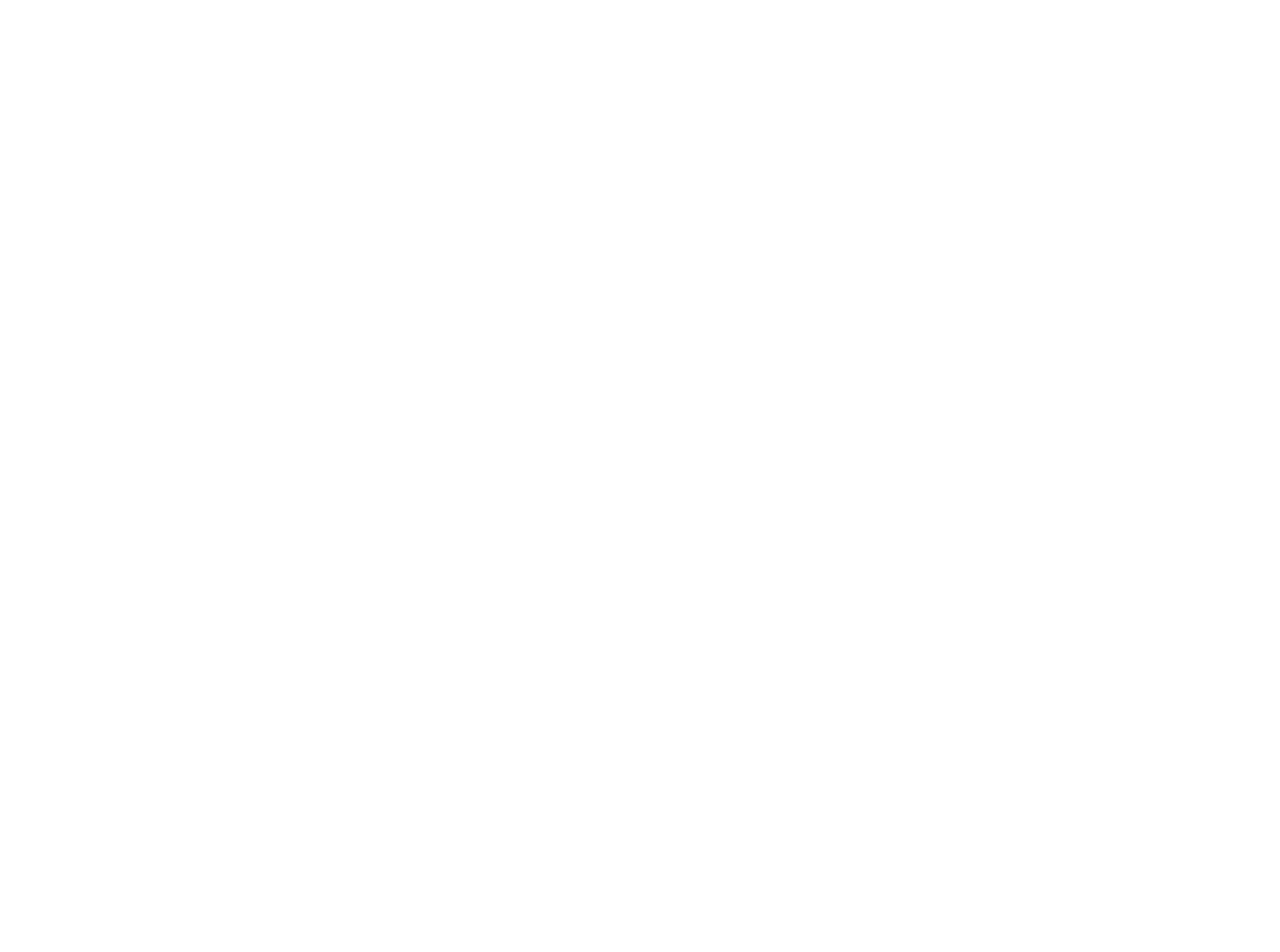
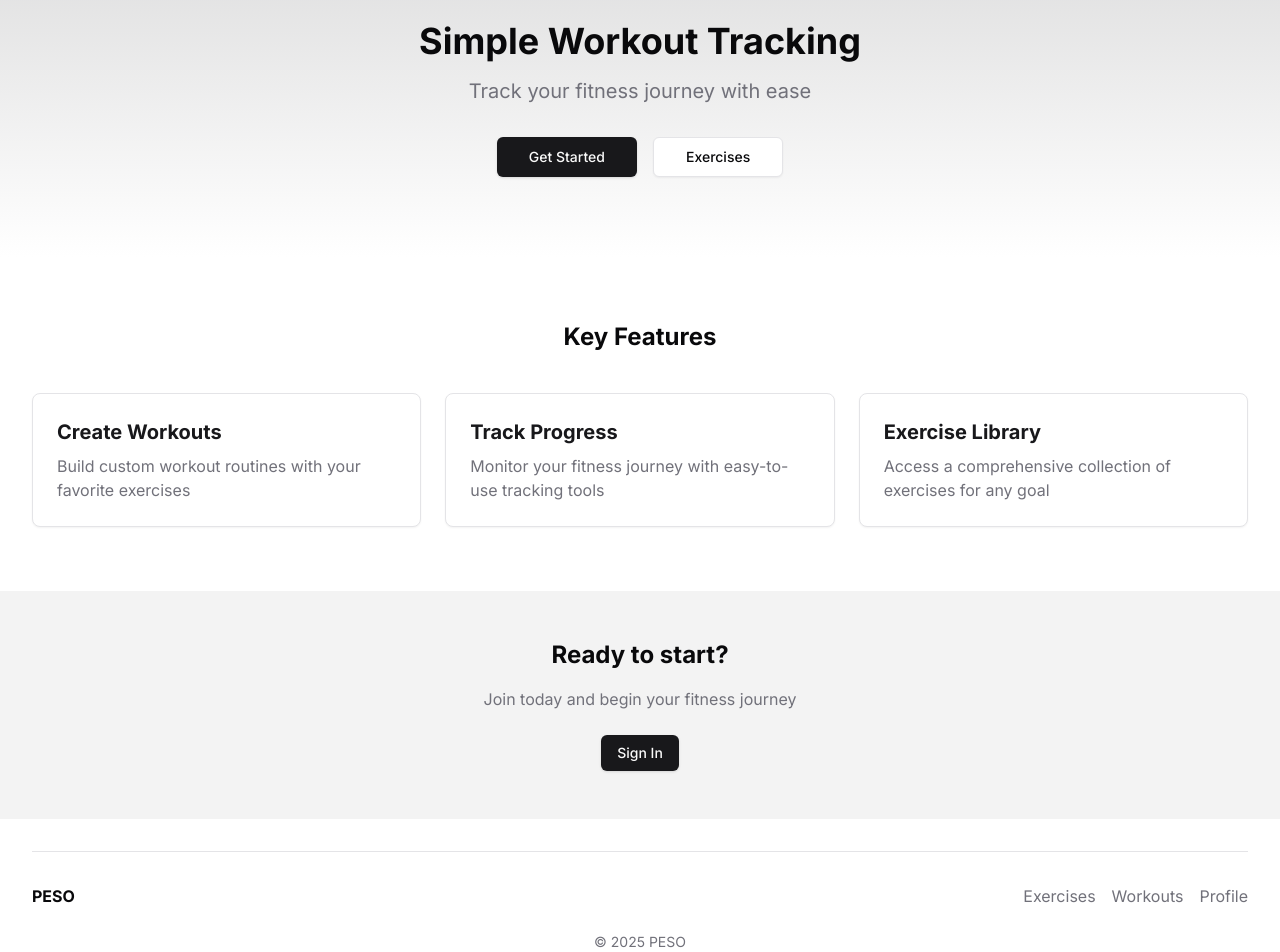
Before and after one commit to troclaux/peso, a Next.js app: page / in a window 1280 px wide. Shown: the part 260-1212 px from the top of the page. Before the commit the page ends 800 px from the top, so only its background shows below. Built offline with nearby package versions, Linux system fonts and the light colour scheme; no server answers.

Commit message:
feat: add home page

```diff
--- a/src/app/page.tsx
+++ b/src/app/page.tsx
@@ -1,7 +1,113 @@
+'use client';
+
+import Link from 'next/link';
+import { Container } from '@/components/ui/container';
+import { Button } from '@/components/ui/button';
+import { useSession } from 'next-auth/react';
+
 export default function Home() {
+  const { data: session } = useSession();
+
   return (
-    <>
-      <div>hi</div>
-    </>
+    <div className="min-h-screen">
+      <div className="bg-gradient-to-b from-primary/20 to-background py-20">
+        <Container>
+          <div className="flex flex-col items-center text-center">
+            <div className="mb-6 bg-primary/10 p-6 rounded-full">
+              <div className="text-primary text-5xl font-bold">PESO</div>
+            </div>
+            <h1 className="text-4xl font-bold mb-4">
+              Simple Workout Tracking
+            </h1>
+            <p className="text-xl text-muted-foreground max-w-md mb-8">
+              Track your fitness journey with ease
+            </p>
+            <div className="flex gap-4">
+              {session ? (
+                <Button size="lg" asChild>
+                  <Link href="/workouts">My Workouts</Link>
+                </Button>
+              ) : (
+                <Button size="lg" asChild>
+                  <Link href="/auth/signin">Get Started</Link>
+                </Button>
+              )}
+              <Button variant="outline" size="lg" asChild>
+                <Link href="/exercises">Exercises</Link>
+              </Button>
+            </div>
+          </div>
+        </Container>
+      </div>
+
+      <Container className="py-16">
+        <h2 className="text-2xl font-bold text-center mb-10">Key Features</h2>
+
+        <div className="grid grid-cols-1 md:grid-cols-3 gap-6">
+          <div className="bg-card rounded-lg p-6 shadow-sm border">
+            <div className="text-primary text-xl font-bold mb-2">Create Workouts</div>
+            <p className="text-muted-foreground">
+              Build custom workout routines with your favorite exercises
+            </p>
+          </div>
+
+          <div className="bg-card rounded-lg p-6 shadow-sm border">
+            <div className="text-primary text-xl font-bold mb-2">Track Progress</div>
+            <p className="text-muted-foreground">
+              Monitor your fitness journey with easy-to-use tracking tools
+            </p>
+          </div>
+
+          <div className="bg-card rounded-lg p-6 shadow-sm border">
+            <div className="text-primary text-xl font-bold mb-2">Exercise Library</div>
+            <p className="text-muted-foreground">
+              Access a comprehensive collection of exercises for any goal
+            </p>
+          </div>
+        </div>
+      </Container>
+
+      <div className="bg-primary/5 py-12">
+        <Container>
+          <div className="text-center">
+            <h2 className="text-2xl font-bold mb-4">Ready to start?</h2>
+            <p className="text-muted-foreground mb-6">
+              Join today and begin your fitness journey
+            </p>
+            {session ? (
+              <Button asChild>
+                <Link href="/workouts/new">Create Workout</Link>
+              </Button>
+            ) : (
+              <Button asChild>
+                <Link href="/auth/signin">Sign In</Link>
+              </Button>
+            )}
+          </div>
+        </Container>
+      </div>
+
+      <Container>
+        <div className="border-t py-8 mt-8">
+          <div className="flex justify-between items-center">
+            <div className="font-bold">PESO</div>
+            <div className="flex gap-4">
+              <Link href="/exercises" className="text-muted-foreground hover:text-foreground">
+                Exercises
+              </Link>
+              <Link href="/workouts" className="text-muted-foreground hover:text-foreground">
+                Workouts
+              </Link>
+              <Link href="/profile" className="text-muted-foreground hover:text-foreground">
+                Profile
+              </Link>
+            </div>
+          </div>
+          <div className="text-center text-muted-foreground text-sm mt-6">
+            © {new Date().getFullYear()} PESO
+          </div>
+        </div>
+      </Container>
+    </div>
   );
 }
```
